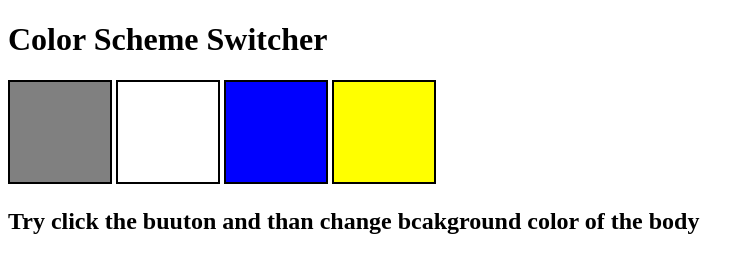
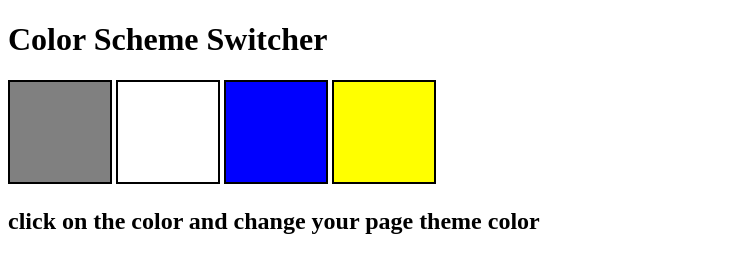
Before and after one commit to sapnasinghgh/theme-changer, a plain HTML site: page index.html in a window 1280 px wide. Shown: the whole page, without its empty margins (0-754 px from the left). Drawn offline with Linux system fonts and the light colour scheme.

Commit message:
change in text in index file

```diff
--- a/index.html
+++ b/index.html
@@ -3,7 +3,7 @@
 <head>
     <meta charset="UTF-8">
     <meta name="viewport" content="width=device-width, initial-scale=1.0">
-    <title>javascript background color switcher</title>
+    <title>Theme change </title>
     <style>
 
         #grey{
@@ -47,7 +47,7 @@
   <span class="button" id="blue"></span>
   <span class="button" id="yellow"></span>
 
-  <h2>Try click the buuton and than change bcakground color of the body</h2>
+<h2> click on the color and change your page theme color </h2>
   <script src="1project.js"></script>
 
 </body>
```
